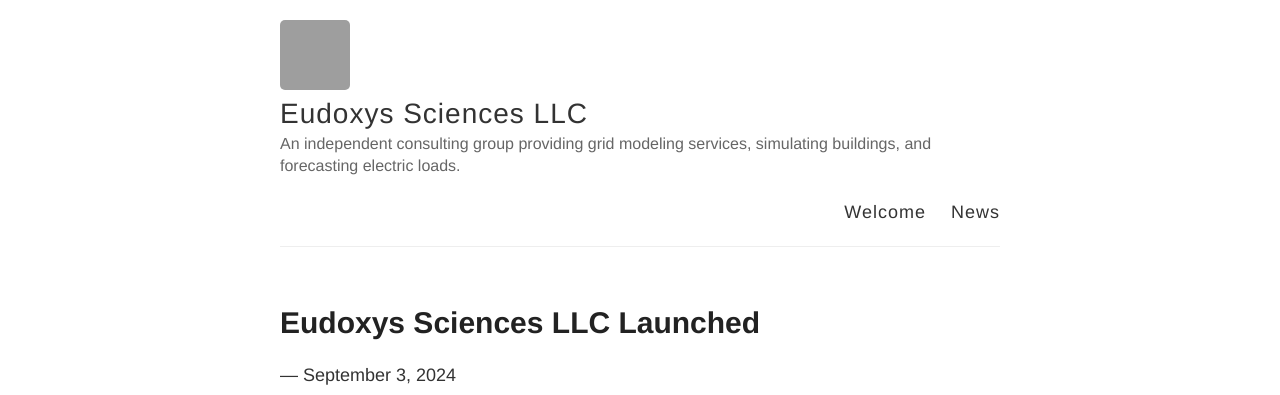
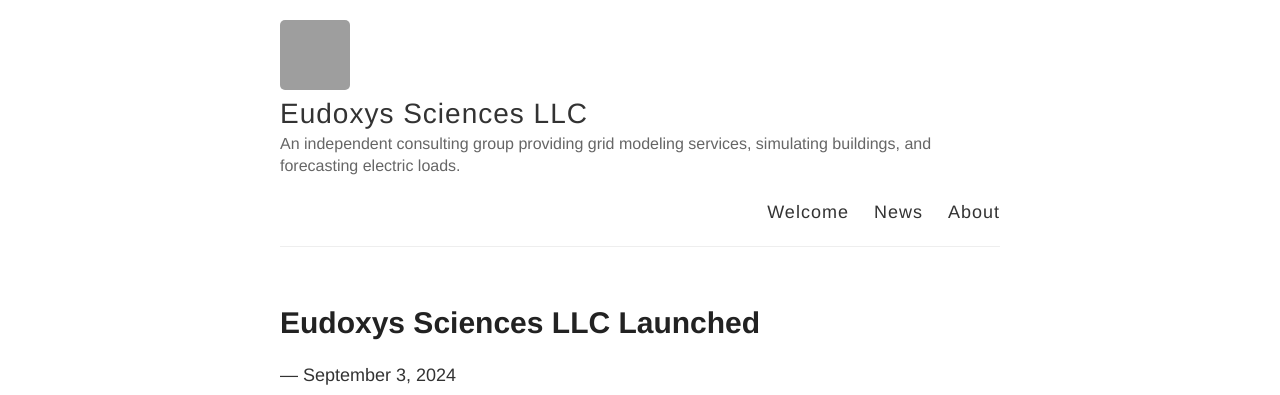
Before and after one commit to eudoxys/eudoxys.github.io, a Jekyll site: the page built from index.html, in a window 1280 px wide. Shown: the top 395 px of the page. Built offline with Jekyll 4.4.1, drawn with Linux system fonts in a browser that asks for light colours; grey boxes are pictures that could not be loaded.

Commit message:
Update default.html

```diff
--- a/_layouts/default.html
+++ b/_layouts/default.html
@@ -29,6 +29,7 @@
           <nav>
             <a href="{{ site.baseurl }}/welcome">Welcome</a>
             <a href="{{ site.baseurl }}/">News</a>
+            <a href="{{ site.baseurl }}/about">About</a>
           </nav>
         </header>
       </div>
```
